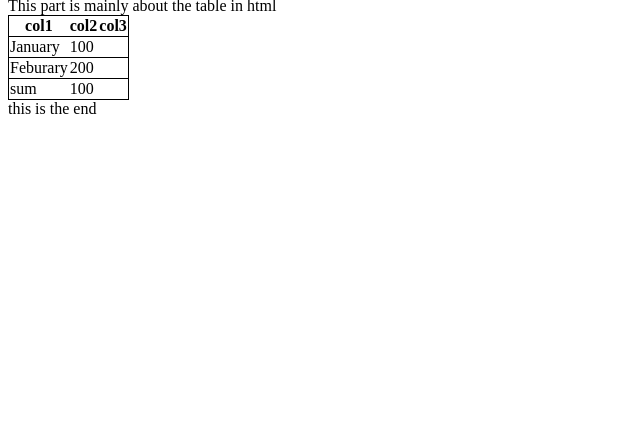
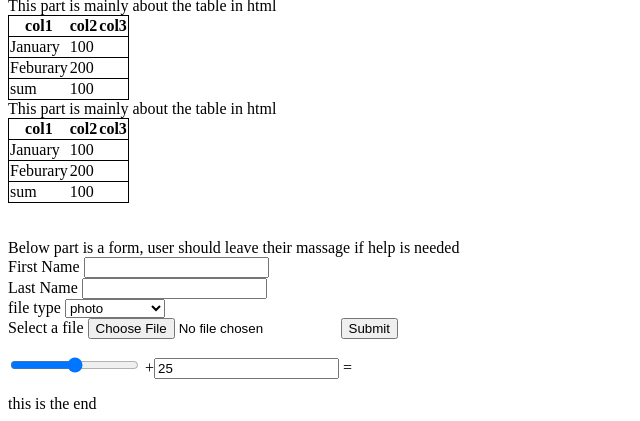
Before and after one commit to cherry0619/HTML-Beginner, a plain HTML site: page index.html in a window 1280 px wide. Shown: the part 1287-1708 px from the top of the page, without its empty margins (0-640 px from the left). Before the commit the page ends 1413 px from the top, so only its background shows below. Drawn offline with Linux system fonts and the light colour scheme.

Commit message:
learning form tag

```diff
--- a/index.html
+++ b/index.html
@@ -58,13 +58,47 @@
         </style>
 
     <div>This part is mainly about the table in html<br>
-        <table>
+        <table >
             <thead>
                 <th>col1</th>
                 <th>col2</th>
                 <th>col3</th>
             </thead>
             <tbody>
+                <tr>
+                    <td>January</td>
+                    <td>100</td>
+                </tr>
+                <tr>
+                    <td>Feburary</td>
+                    <td>200</td>
+                </tr>
+            </tbody >
+            <tfoot>
+                <tr>
+                    <td>sum</td>
+                    <td>100</td>
+                </tr>
+            </tfoot>
+
+        </table>
+
+    </div>
+
+
+    <!-- test the scope of the style -->
+    <div>This part is mainly about the table in html<br>
+        <!-- <style>
+            table,tr,td{border: 1px solid pink;}
+
+        </style> -->
+        <table style="border-collapse: collapse;">
+            <thead >
+                <th>col1</th>
+                <th>col2</th>
+                <th>col3</th>
+            </thead>
+            <tbody style="border-bottom: 1px solid pink;">
                 <tr>
                     <td>January</td>
                     <td>100</td>
@@ -85,8 +119,29 @@
 
     </div>
 
+     <!-- form tag -->
+     <div>
+        <br><br>
+        <a> Below part is a form, user should leave their massage if help is needed</a><br>
+        <form>
+            <label for="First-name">First Name <input type="text"></label><br>
+            <label for="last-name">Last Name <input type="text"></label><br>
+            <label for ="file type">file type <select name="problems" id="massage">
+                    <option value="photo">photo</option>
+                    <option value="audio">audio</option>
+                    <option value="scanned files">scanned files</option>
+                    <option value="video">video</option>
+                </select></label><br>
+            <label>Select a file <input type="file"><input type="submit"></label>
+        </form>
+     </div>
 
 
-
+     <!--  -->
+     <form oninput="x.value=parseInt(a.value)+parseInt(b.value)">
+        <input type="range" id="a" value="50">
+        +<input type="number" id="b" value="25">
+        =<output name="x" for="c b"></output>
+      </form>
     <a>this is the end</a>
 </body>
```
